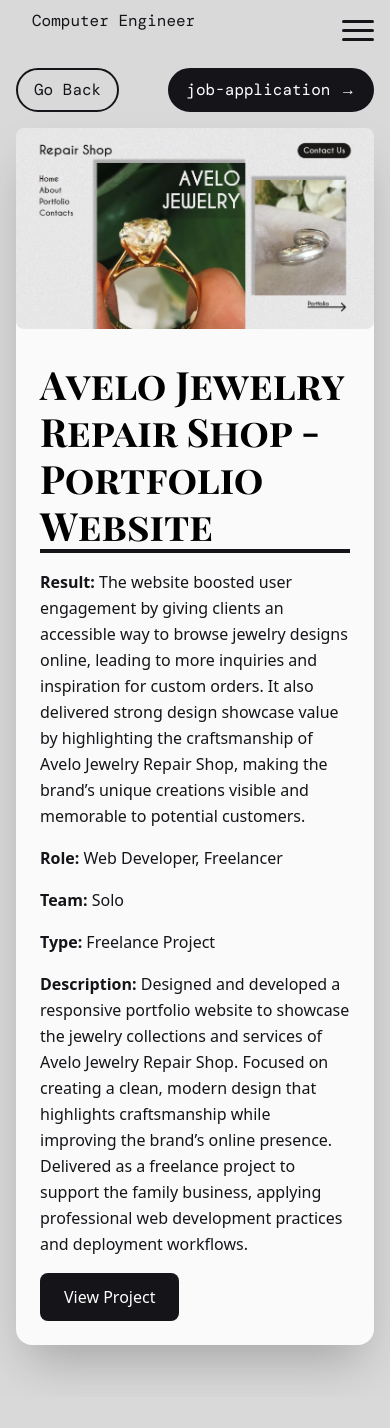
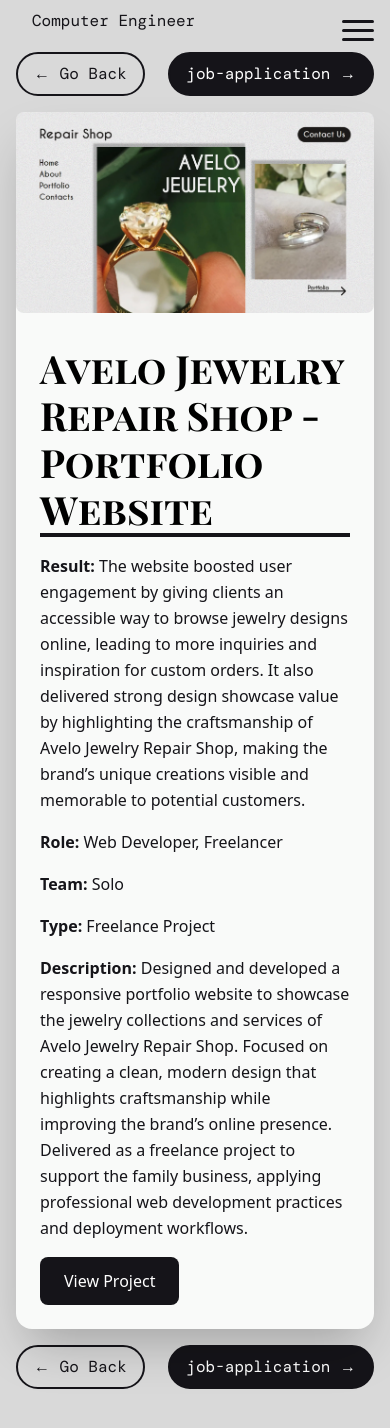
Before and after one commit to ziikuu/Portfolio-Website-NextJS, a Next.js app: page /Portfolio/avelo-jewelry in a window 390 px wide. Shown: the top 1428 px of the page. Before the commit the page ends 1397 px from the top, so only its background shows below. Built offline with nearby package versions, Linux system fonts and the light colour scheme.

Commit message:
Update app/Portfolio/[slug]/page.tsx: Optimized the desktop and tablet view of the ui in the Case Study pages. Added components/Portfolio/Case_Study/PrevNextBtn.tsx: This componentis for the previous and go back button for the Case Study pages.

```diff
--- a/app/Portfolio/[slug]/page.tsx
+++ b/app/Portfolio/[slug]/page.tsx
@@ -3,6 +3,7 @@
 import { notFound } from "next/navigation";
 import Image from "next/image";
 import Link from "next/link";
+import PrevNextBtn from "@/components/Portfolio/Case_Study/PrevNextBtn";
 import { typographyScale } from "@/styles/typography";
 
 {/* Data fetch function */}
@@ -43,22 +44,12 @@
     return (
     <article id="pageContainerr" className="flex flex-col justify-center items-center min-h-screen md:p-8 px-4 py-8">
       <section id="sectionContainer" className="relative min-h-screen py-5 md:py-10 flex justify-center items-center flex-col gap-4">
-        <div className='flex justify-between mt-4 w-full'>
-          <Link href="/Portfolio">
-            <button className={`whitespace-nowrap text-[${typographyScale.xs}] px-4 py-2 bg-transparent border-2 border-[#151419] text-[#151419] rounded-full font-[DM_Mono] hover:transform hover:-translate-y-0.5 hover:shadow-lg hover:cursor-pointer transition-all duration-300 ease-in-out active:scale-95`}>
-              Go Back
-            </button>
-          </Link>
-          <Link href={`/Portfolio/${next.id}`}>
-            <button className={`whitespace-nowrap text-[${typographyScale.xs}] px-4 py-2 border-2 border-[#151419] bg-[#151419] text-white rounded-full font-[DM_Mono] hover:transform hover:-translate-y-0.5 hover:shadow-lg hover:cursor-pointer transition-all duration-300 ease-in-out active:scale-95`}>
-              {next.id} →
-            </button>
-          </Link>
 
-        </div>
-        <div id="backgroundCard" className="relative z-10 md:max-w-7xl bg-[#F9FAF9] md:p-12 rounded-2xl shadow-2xl">
+        <PrevNextBtn next={next} />
+
+        <div id="backgroundCard" className="relative z-10 md:max-w-7xl bg-[#F9FAF9] md:px-12 md:pb-12 rounded-2xl shadow-2xl">
           {/* Project image */}
-          <div className="relative w-full mb-8 rounded-lg overflow-hidden" style={{aspectRatio: "16/9"}}>
+          <div className="relative w-full mb-8 max-md:rounded-lg md:rounded-b-lg overflow-hidden" style={{aspectRatio: "16/9"}}>
             <Image
               src={project.image}
               alt={project.title}
@@ -76,7 +67,10 @@
               <div className='bg-[#151419] w-full h-1 mb-4'></div>
               <p className="text-[#151419]"><strong>Result: </strong>{project.result}</p>
             </header>
-
+            {/* Project Description */}
+            <div className="md:grid md:grid-cols-2 gap-4">
+              {/* Left Block */}
+              <div id="left-block">
                 {/* My Role */}
                 <div className="mb-4">
                   <p className="text-[#151419]"><strong>Role: </strong>{project.role}</p>
@@ -110,6 +104,10 @@
                   <p className="text-[#151419]"><strong>Type: </strong>{project.type}</p>
                 </div>
 
+
+              </div>
+              {/* Right Block */}
+              <div id="right-block">
                 {/* Project Long Description */}
                 <div className="mb-4">
                   <p className="text-[#151419]"><strong>Description: </strong>{project.longDescription}</p>
@@ -128,8 +126,11 @@
                     </a>
                   </div>
                 )}
+              </div>
+            </div>
           </section>
         </div>
+        <PrevNextBtn next={next} />
       </section>
     </article>
     );
--- /dev/null
+++ b/components/Portfolio/Case_Study/PrevNextBtn.tsx
@@ -0,0 +1,28 @@
+import Link from "next/link"
+import { typographyScale } from "@/styles/typography"
+
+type NextProject = {
+  id: string
+}
+
+type Props = {
+  next: NextProject | null | undefined
+}
+
+export default function PrevNextBtn({ next }: Props) {
+  return (
+    <div className='flex justify-between w-full'>
+      <Link href="/Portfolio">
+        <button className={`whitespace-nowrap text-[${typographyScale.xs}] px-4 py-2 bg-transparent border-2 border-[#151419] text-[#151419] rounded-full font-[DM_Mono] hover:transform hover:-translate-y-0.5 hover:shadow-lg hover:cursor-pointer transition-all duration-300 ease-in-out active:scale-95`}>
+          ← Go Back
+        </button>
+      </Link>
+
+      <Link href={`/Portfolio/${next?.id ?? ""}`}>
+        <button className={`whitespace-nowrap text-[${typographyScale.xs}] px-4 py-2 border-2 border-[#151419] bg-[#151419] text-white rounded-full font-[DM_Mono] hover:transform hover:-translate-y-0.5 hover:shadow-lg hover:cursor-pointer transition-all duration-300 ease-in-out active:scale-95`}>
+          {next?.id ?? ""} →
+        </button>
+      </Link>
+    </div>
+  )
+}
```
Lines whose indentation alone changed are shown as unchanged.
